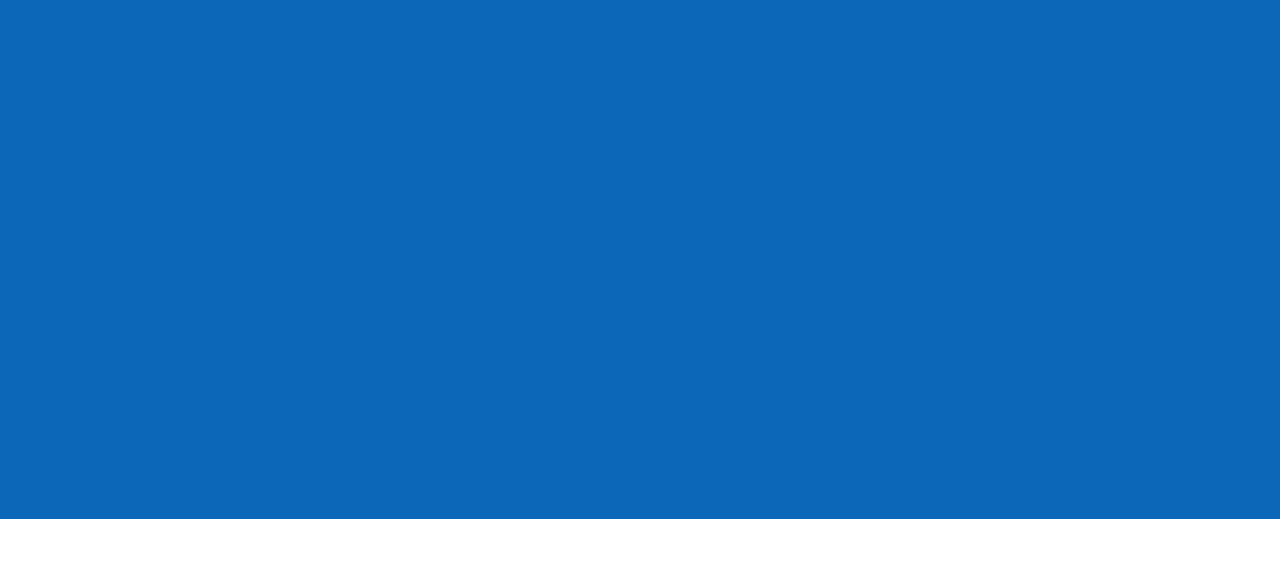
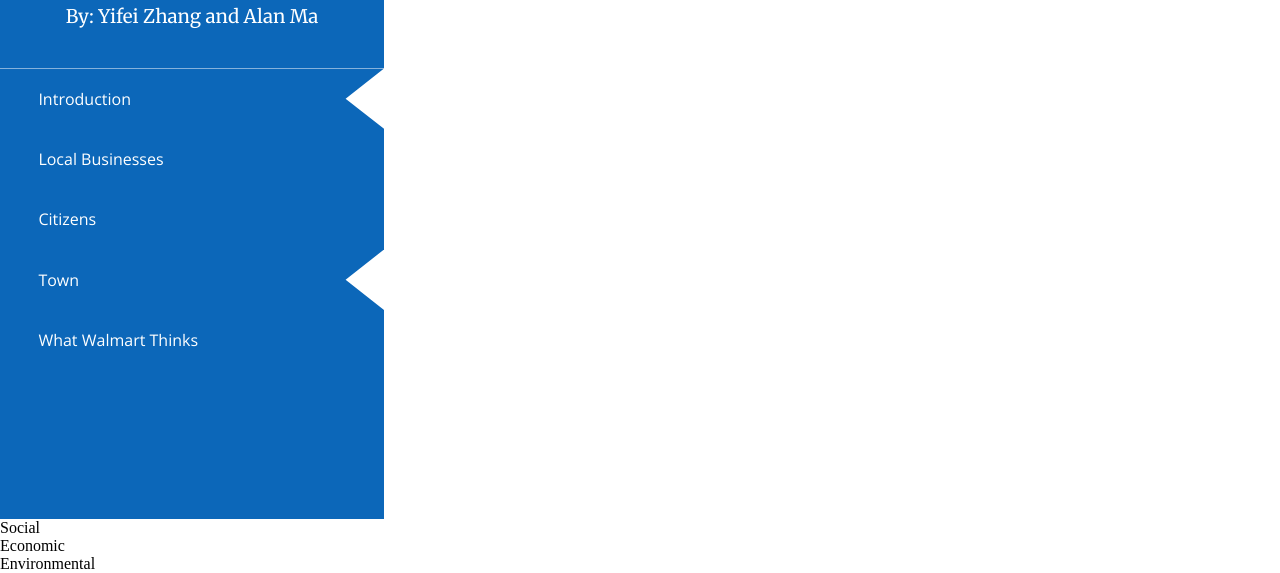
Before and after one commit to alan-ma/Walmart, a plain HTML site: page index.html in a window 1280 px wide. Shown: the part 281-854 px from the top of the page. Before the commit the page ends 800 px from the top, so only its background shows below. Drawn offline with nearby package versions, Linux system fonts and the light colour scheme.

Commit message:
added nav concept

```diff
--- a/index.html
+++ b/index.html
@@ -2,6 +2,7 @@
 <meta name="description" content="An analysis of Walmat's effect on small towns.">
 <meta name="author" content="Alan Ma">
 <link rel="stylesheet" href="main.css">
+<link href="https://fonts.googleapis.com/css?family=Merriweather|Open+Sans" rel="stylesheet">
 <script src="jquery-3.1.1.min.js"></script>
 <script src="script.js"></script>
 <title>Walmart or Not</title>
@@ -10,4 +11,52 @@
 	<div class="loading">
 		<img src="img/walmart.png" alt="walmart logo">
 	</div>
+	<div class="main">
+		<div class="nav">
+			<img src="img/walmart.png" alt="walmart logo">
+			<h1>Walmart or Not</h1>
+			<h3>By: Yifei Zhang and Alan Ma</h3>
+			<ul>
+				<li class='current' onclick="moveTo('.intro')">Introduction</li>
+				<li onclick="moveTo('.businesses')">Local Businesses</li>
+				<li onclick="moveTo('.citizens')">Citizens</li>
+				<li class='current' onclick="moveTo('.town')">Town</li>
+				<li onclick="moveTo('.walmart')">What Walmart Thinks</li>
+			</ul>
+		</div>
+		<div class="right">
+			<div class="content intro">
+
+			</div>
+			<div class="content businesses">
+
+			</div>
+			<div class="content citizens">
+
+			</div>
+			<div class="content town">
+
+			</div>
+			<div class="content walmart">
+
+			</div>
+			<div class="panel-container">
+				<div class="panels">
+					<div class="front">
+						<div class="social">Social</div>
+						<div class="economic">Economic</div>
+						<div class="environmental">Environmental</div>
+					</div>
+					<div class="back">
+						<div class="social"></div>
+						<div class="economic"></div>
+						<div class="environmental"></div>
+					</div>
+				</div>
+			</div>
+		</div>
+	</div>
+	<div class="page">
+
+	</div>
 </div>
--- a/main.css
+++ b/main.css
@@ -3,19 +3,31 @@ html, body {
 	padding: 0;
 	height: 100%;
 }
+h1, h2, h3, h4, h5, h6 {
+	font-family: "Merriweather";
+	font-weight: normal;
+}
+p, li, a, button {
+	font-family: "Open Sans";
+}
 .loading {
 	background-color: rgb(12, 103, 185);
 	height: 100%;
+	width: 100%;
+	position: fixed;
 	display: flex;
 	align-items: center;
 	justify-content: center;
-	animation: swipe 4s;
+	animation: swipe 3s;
+	animation-fill-mode: forwards;
+	z-index: 1;
+	/*display: none;*/
 }
 .loading img {
 	display: block;
 	height: 100px;
 	width: auto;
-	animation: spin 3s ease-in;
+	animation: spin 2s ease-in;
 	animation-fill-mode: forwards;
 }
 @keyframes spin {
@@ -28,6 +40,49 @@ html, body {
 }
 @keyframes swipe {
 	0% {}
-	75% {width: 100%;}
+	66% {width: 100%;}
 	100% {width: 0%;}
 }
+.main {
+	height: 100%;
+	width: 100%;
+}
+.nav {
+	height: 100%;
+	width: 30%;
+	background-color: rgb(12, 103, 185);
+	color: #FFF;
+	box-sizing: border-box;
+	overflow: scroll;
+}
+.nav img {
+	width: 40%;
+	display: block;
+	margin: auto;
+	padding-top: 50px;
+}
+.nav h1, h3 {
+	text-align: center;
+	padding: 0 15%;
+}
+.nav ul {
+	margin-top: 40px;
+	padding: 0;
+	background-color: #FFF;
+}
+.nav li {
+	list-style: none;
+	padding: 5% 5% 5% 10%;
+	width: 100%;
+	box-sizing: border-box;
+	transition: box-shadow 500ms ease-in;
+	background-color: rgb(12, 103, 185);
+}
+.nav li:hover {
+	cursor: pointer;
+	box-shadow: inset 600px 0 0 #1E88E5;
+}
+.current {
+	clip-path: polygon(0 0, 100% 0, 90% 50%, 100% 100%, 100% 105%, 0 105%, 0 0);
+	-webkit-clip-path: polygon(0 0, 100% 0, 90% 50%, 100% 100%, 100% 105%, 0 105%, 0 0);
+}
--- a/script.js
+++ b/script.js
@@ -0,0 +1,3 @@
+function moveTo(page) {
+
+}
```
